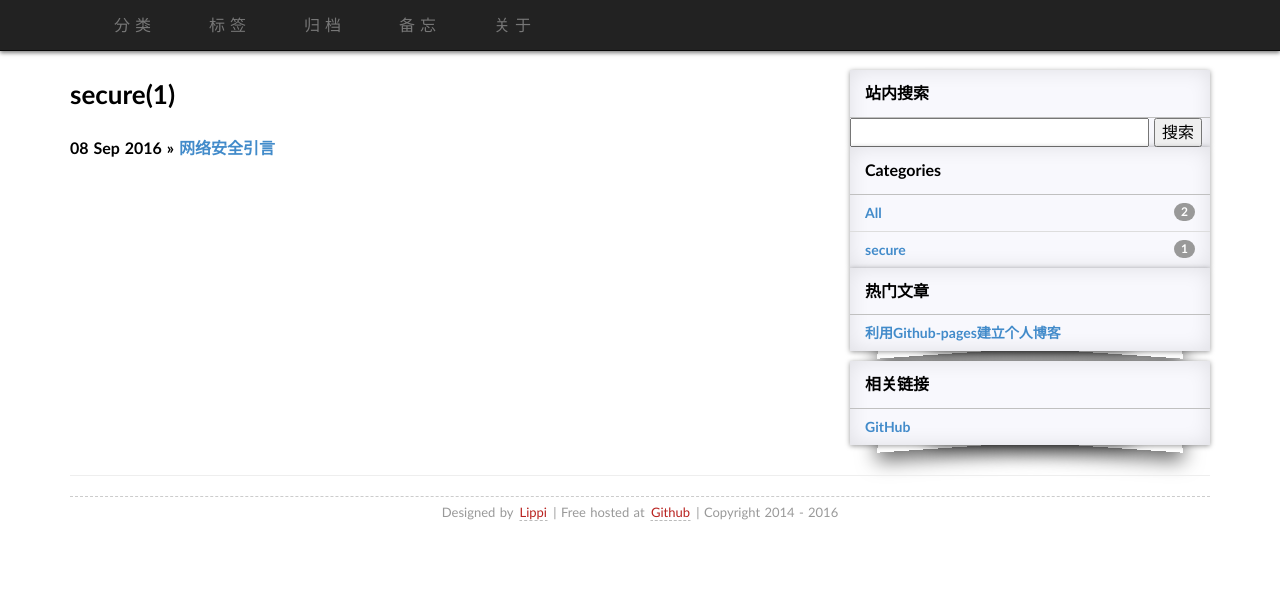
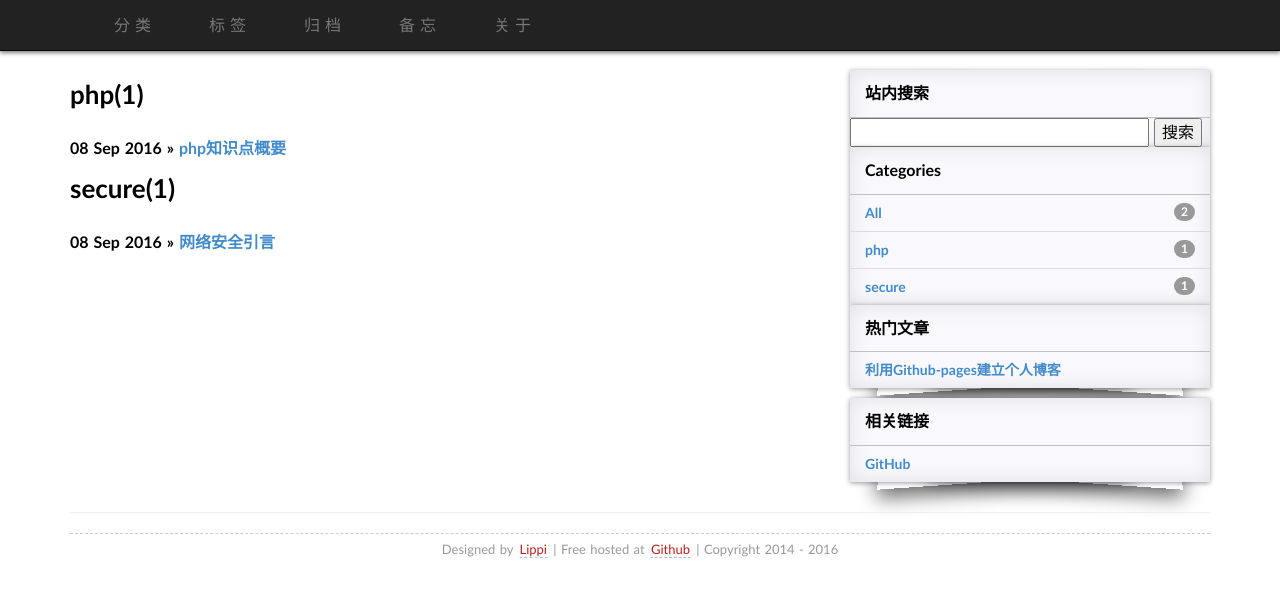
Before and after one commit to wulimin/blog, a Jekyll site: the page built from categories.md, in a window 1280 px wide. Shown: the top 597 px of the page. Built offline with Jekyll 4.4.1, drawn with Linux system fonts in a browser that asks for light colours; some web fonts are replaced; comment, search, counter and statistics services are not loaded.

Commit message:
Update 2016-09-08-php-summary.html

```diff
--- a/_posts/2016-09-08-php-summary.html
+++ b/_posts/2016-09-08-php-summary.html
@@ -1,11 +1,18 @@
-1.php基础知识    数组、字符串处理、正则表达式
-2.高级知识
-3.热门框架 laravel、thinkphp、zendframwork、yii
-4.设计模式
-5.加密知识
-6.高并发处理、压力测试
-7.memcache、redis缓存使用
-8.https网络协议、第三方认证登录（oauth验证登录）、第三方请求方式（curl）
-9.服务器环境、nginx配置、负载均衡、CDN内容分发网络、Linux知识使用（sed、awk、ps -aux、grep、vi、more、chmod、ls、）
-10.mongodb队列、nosql、mysql数据库
-11.svn、版本库git使用
+---
+layout : post
+title  : php知识点概要
+category : php
+tags : [web]
+---
+
+1. php基础知识    数组、字符串处理、正则表达式
+2. 高级知识
+3. 热门框架 laravel、thinkphp、zendframwork、yii
+4. 设计模式
+5. 加密知识
+6. 高并发处理、压力测试
+7. memcache、redis缓存使用
+8. https网络协议、第三方认证登录（oauth验证登录）、第三方请求方式（curl）
+9. 服务器环境、nginx配置、负载均衡、CDN内容分发网络、Linux知识使用（sed、awk、ps -aux、grep、vi、more、chmod、ls、）
+10. mongodb队列、nosql、mysql数据库
+11. svn、版本库git使用
```
